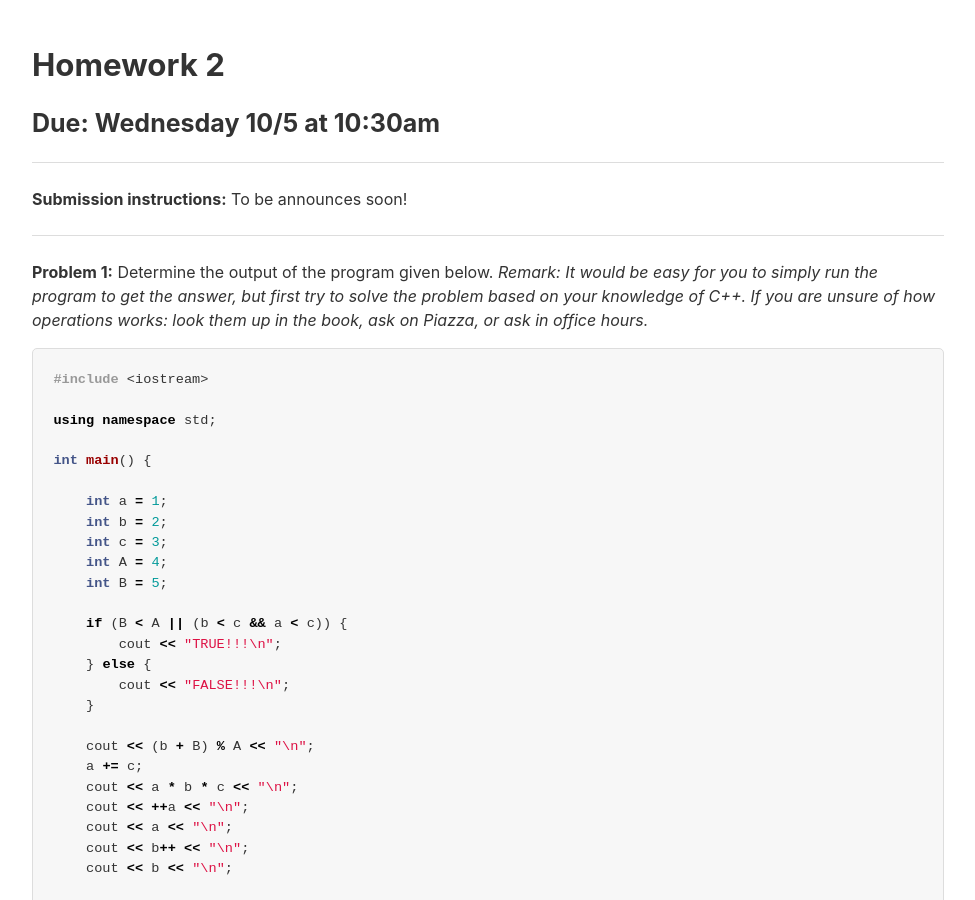
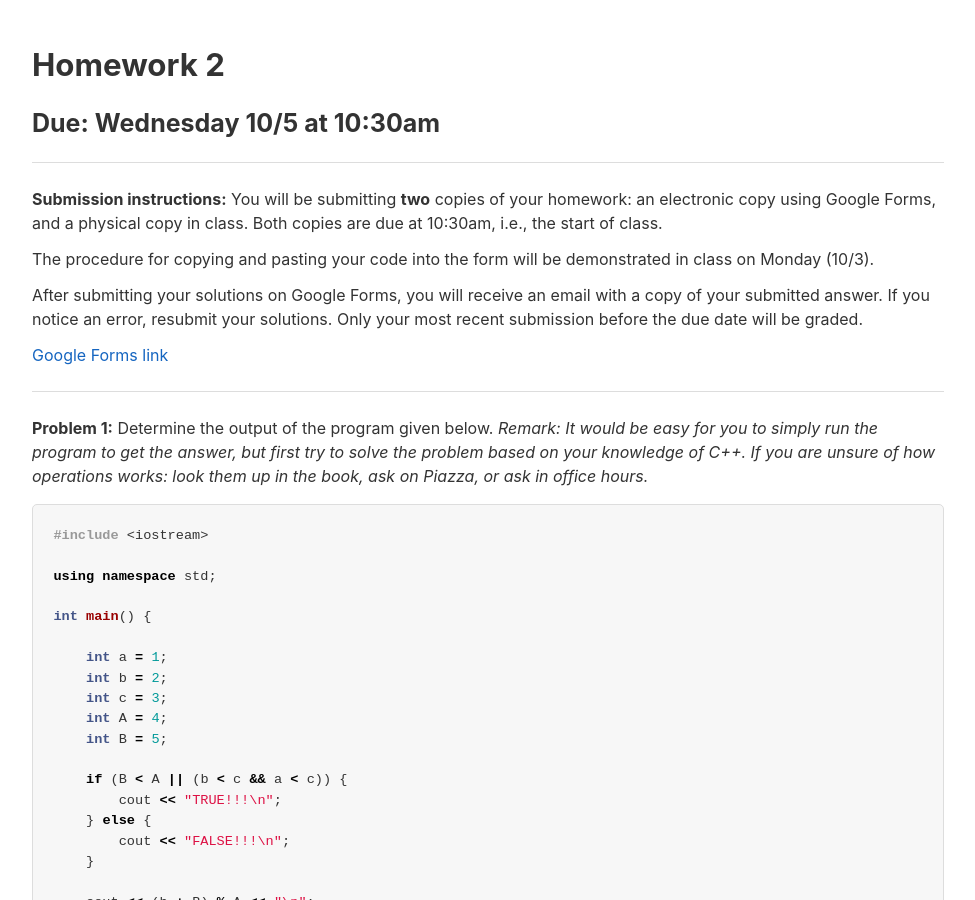
Before and after one commit to jacksonjw12/mbannister.github.io, a Jekyll site: the page built from _teaching/10-f16/Homework/Homework02.md, in a window 1280 px wide and 900 px high. Shown: the whole window, without its empty margins (152-1127 px from the left). Built offline with Jekyll 4.4.1, drawn with Linux system fonts in a browser that asks for light colours.

Commit message:
Update homework 2 with sub inst

```diff
--- a/_teaching/10-f16/Homework/Homework02.md
+++ b/_teaching/10-f16/Homework/Homework02.md
@@ -10,7 +10,18 @@ mathjax: true
 
 ---
 
-__Submission instructions:__ To be announces soon!
+__Submission instructions:__ You will be submitting __two__ copies of your
+homework: an electronic copy using Google Forms, and a physical copy in class.
+Both copies are due at 10:30am, i.e., the start of class.
+
+The procedure for copying and pasting your code into the form will be demonstrated
+in class on Monday (10/3).
+
+After submitting your solutions on Google Forms, you will receive an email with
+a copy of your submitted answer. If you notice an error, resubmit your solutions.
+Only your most recent submission before the due date will be graded.
+
+[Google Forms link](//docs.google.com/a/scu.edu/forms/d/e/1FAIpQLScqacVldQD_wrVxZXwNTRDc_A9wTM4VGZ6bsKfotPYAvreUSw/viewform)
 
 ---
 
```
Also changed, not shown: 1 other file.
